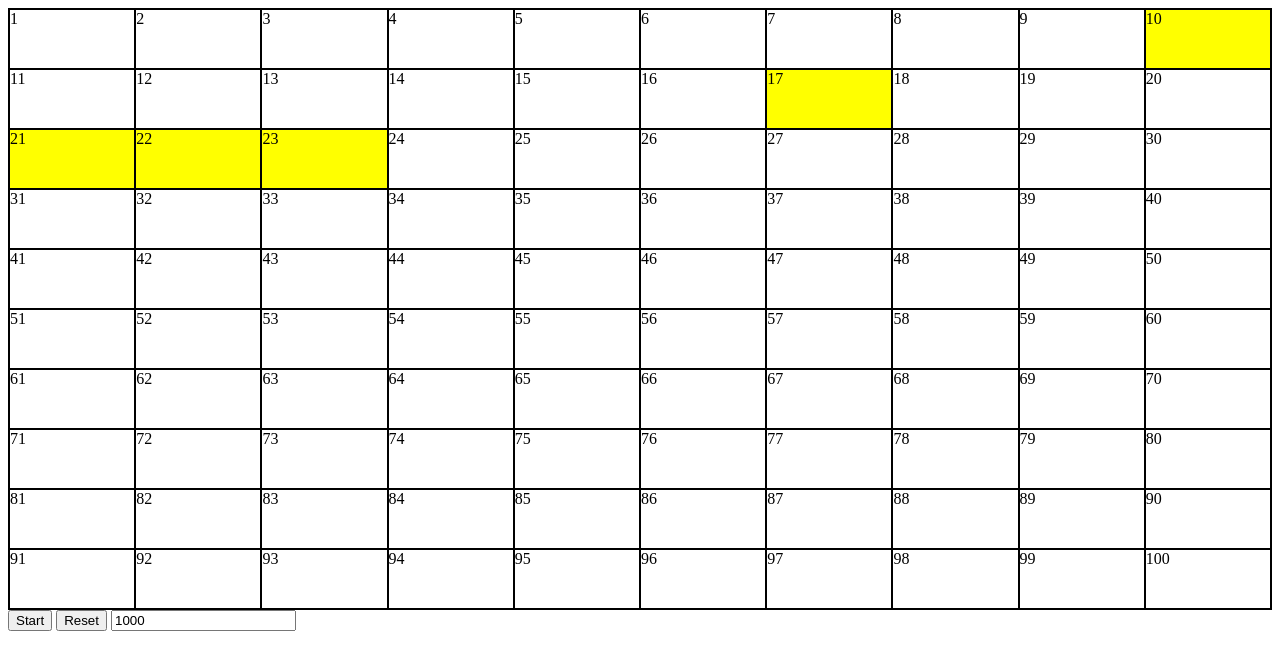
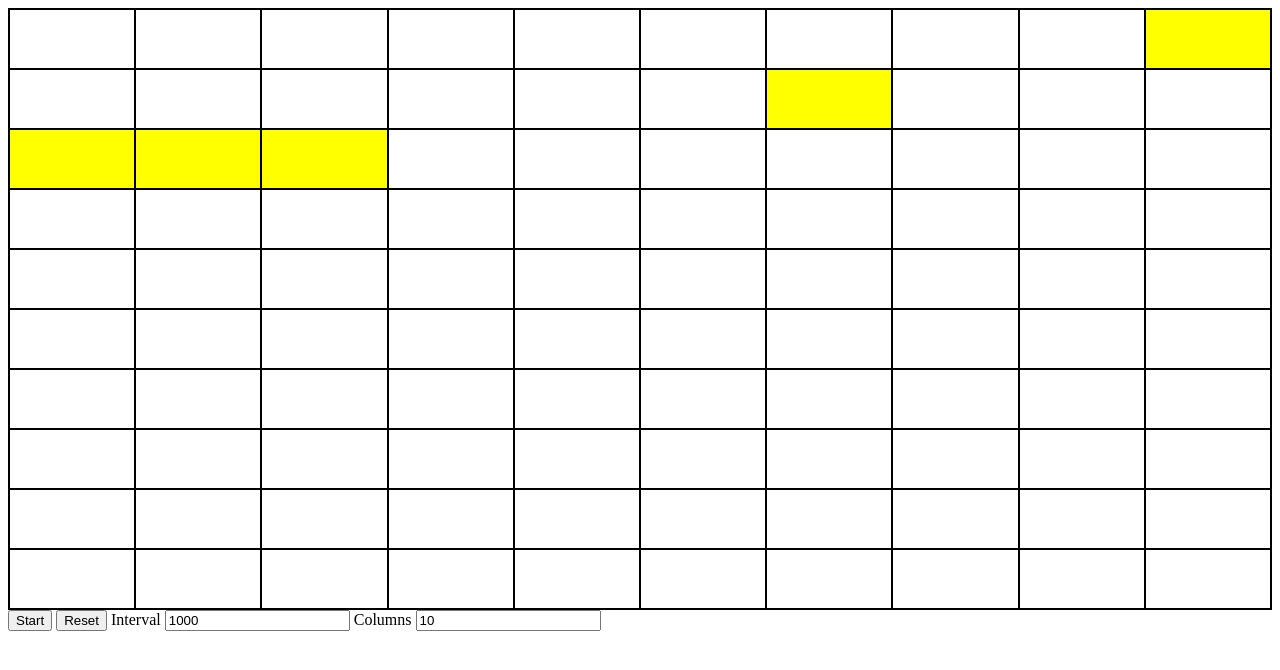
Before and after one commit to gcuddy/gameOfLife, a plain HTML site: page index.html in a window 1280 px wide. Drawn offline with Linux system fonts and the light colour scheme.

Commit message:
set columns

```diff
--- a/index.html
+++ b/index.html
@@ -18,7 +18,14 @@
     <button id="reset-button">
       Reset
     </button>
-    <input type="number" id="interval-input" />
+    <label>
+      Interval
+      <input type="number" id="interval-input" />
+    </label>
+    <label>
+      Columns
+      <input type="number" id="column-count" />
+    </label>
   </div>
   <script src="script.js"></script>
 
--- a/script.js
+++ b/script.js
@@ -11,13 +11,19 @@ function buildSide(start) {
   return edge;
 }
 
-const leftEdge = buildSide(1);
-const rightEdge = buildSide(columns);
-const topEdge = Array.from({ length: columns }, (_, i) => i + 1);
-const bottomEdge = Array.from({ length: columns }, (_,i) => i + ((columns*columns)-columns+1))
+let leftEdge = []
+let rightEdge = []
+let topEdge = []
+let bottomEdge = []
+let grid = [];
 
-
-const grid = Array.from({ length: columns * columns }, (_, i) => i + 1);
+function calculateGrid() {
+  leftEdge = buildSide(1);
+  rightEdge = buildSide(columns);
+  topEdge = Array.from({ length: columns }, (_, i) => i + 1);
+  bottomEdge = Array.from({ length: columns }, (_,i) => i + ((columns*columns)-columns+1))
+  grid = Array.from({ length: columns * columns }, (_, i) => i + 1);
+}
 
 const initialAliveCells = [21, 22, 23, 17, 10];
 
@@ -28,18 +34,23 @@ const gridEl = document.getElementById("grid");
 const button = document.getElementById("start-stop-button");
 const resetButton = document.getElementById("reset-button");
 const intervalInput = document.getElementById("interval-input");
+const columnsInput = document.getElementById('column-count')
 
 function init() {
-  gridEl.style.setProperty('--columns', columns)
+  gridEl.style.setProperty('--columns', columns);
+  calculateGrid();
+  columnsInput.value = columns;
   intervalInput.value = 1000;
+  const elements = [];
   for (let i = 1; i <= grid.length; i++) {
     const div = document.createElement('div');
     div.classList.add("cell");
     div.setAttribute("data-id", i)
+    elements.push(div);
+    // div.textContent = i;
 
-    div.textContent = i;
-    gridEl.appendChild(div);
   }
+  gridEl.replaceChildren(...elements);
 }
 
 function render() {
@@ -156,3 +167,10 @@ gridEl.addEventListener("click", (event) => {
 intervalInput.addEventListener("input", (event) => {
   interval = event.target.value;
 })
+columnsInput.addEventListener("input", (event) => {
+  if (event.target.value) {
+  columns = event.target.value;
+  init();
+    render();
+  }
+})
```
